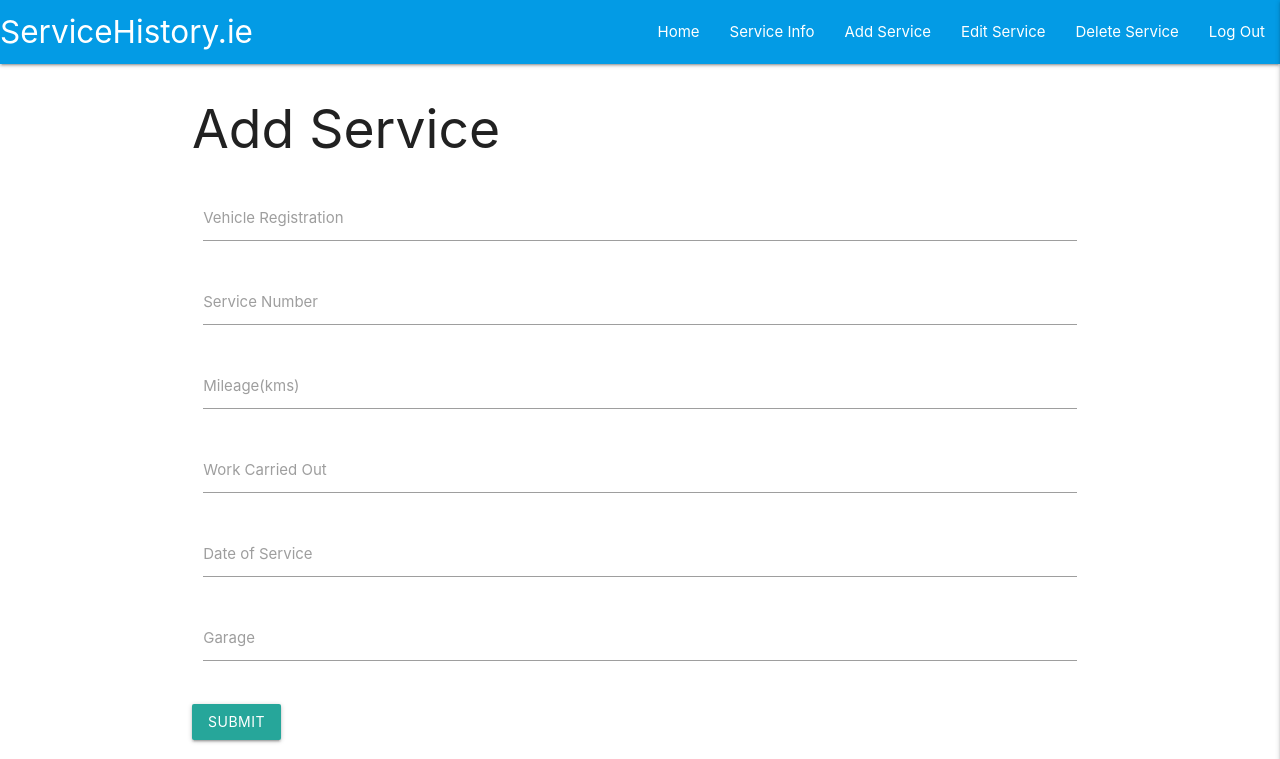
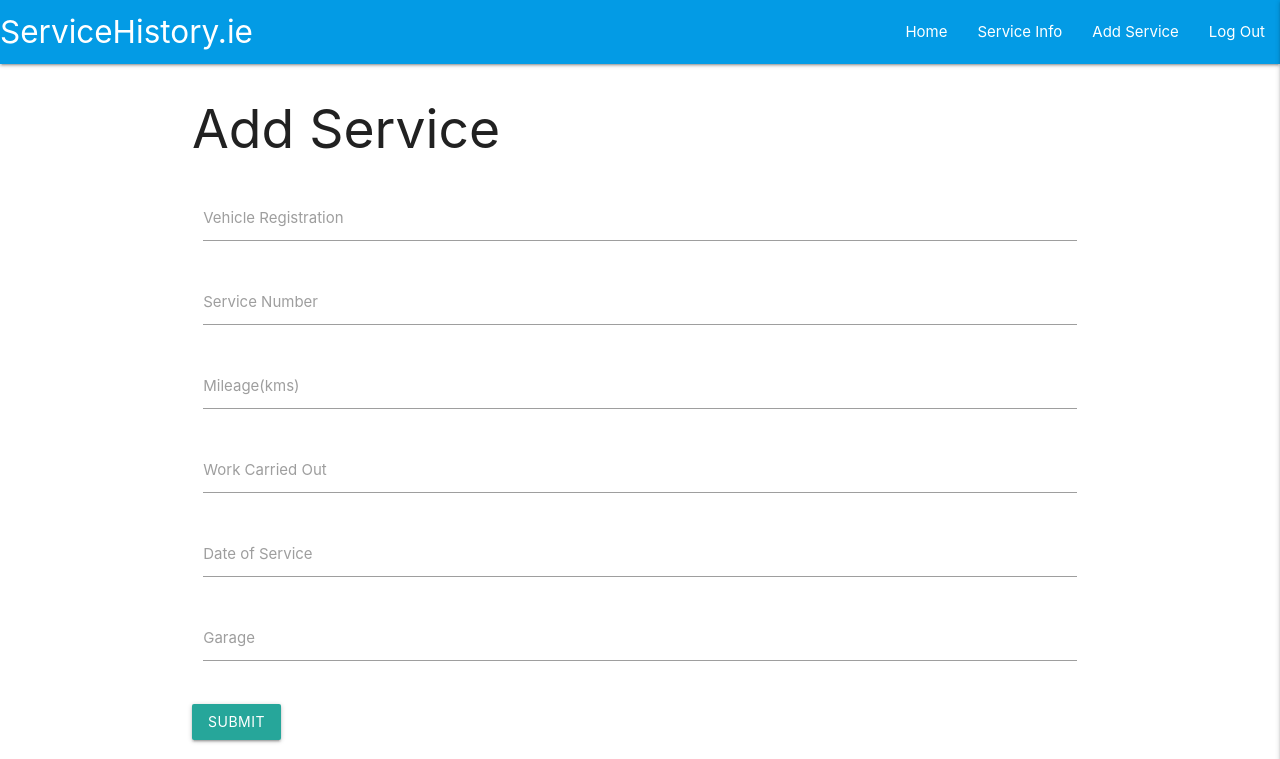
Before and after one commit to Cha-K28/data_centric_development_MSP3, a Flask app: page /add_service in a window 1280 px wide. Shown: the top 759 px of the page. Run offline with Flask 2, Linux system fonts and the light colour scheme; the visitor is signed in with stand-in values (Sample User, id 1); some libraries are stand-ins or nearby versions.

Commit message:
add user time limit and user specific service history

```diff
--- a/app.py
+++ b/app.py
@@ -1,9 +1,10 @@
 import os
 from flask import (
     Flask, flash, render_template,
-    redirect, request, session, url_for)
+    redirect, request, session, url_for,)
 from flask_pymongo import PyMongo
 from bson.objectid import ObjectId
+from datetime import timedelta
 from werkzeug.security import generate_password_hash, check_password_hash
 if os.path.exists("env.py"):
     import env
@@ -26,13 +27,22 @@ def home_page():
 
 # End Home ---------------------------------------------------
 
+# Auto log out
+
+
+@app.before_request
+def make_session_permanent():
+    session.permanent = True
+    app.permanent_session_lifetime = timedelta(minutes=30)
+
 
 # Service Info ---------------------------------------------------
 
 
 @app.route("/get_service_info")
 def get_service_info():
-    service_history = list(mongo.db.service_history.find())
+    service_history = list(mongo.db.service_history.find(filter = { "created_by": session["user"] }))
+
     return render_template("service_info.html",
             service_history=service_history)
 
@@ -149,7 +159,18 @@ def edit_service(service_id):
     service = mongo.db.service_history.find_one({"_id": ObjectId(service_id)})
     return render_template("edit_service.html", service_info=service)
 
+        # if request.method == "POST":
+
+        # service['registration'] = request.form.get("vehicle_registration")
+
+
+        # mongo.db.service_history.update(service)
+        # flash("Service Successfully updated")
+        # return redirect(url_for("get_service_info"))
+
 # End Edit Task ---------------------------------------------------
+
+
 
 # Delete Task ---------------------------------------------------
 
--- a/templates/base.html
+++ b/templates/base.html
@@ -24,8 +24,6 @@
                     {% if session.user %}
                         <li><a href="{{ url_for('get_service_info') }}">Service Info</a></li>
                         <li><a href="{{ url_for('add_service') }}">Add Service</a></li>
-                        <li><a href="#">Edit Service</a></li>
-                        <li><a href="#">Delete Service</a></li>
                         <li><a href="{{ url_for('logout') }}">Log Out</a></li>
                     {% else %}
                         <li><a href="{{ url_for('login') }}">Log In</a></li>
@@ -42,8 +40,6 @@
                     {% if session.user %}
                         <li><a href="{{ url_for('get_service_info') }}">Service Info</a></li>
                         <li><a href="{{ url_for('add_service') }}">Add Service</a></li>
-                        <li><a href="#">Edit Service</a></li>
-                        <li><a href="#">Delete Service</a></li>
                         <li><a href="{{ url_for('logout') }}">Log Out</a></li>
                     {% else %}
                         <li><a href="{{ url_for('login') }}">Log In</a></li>
--- a/templates/edit_service.html
+++ b/templates/edit_service.html
@@ -4,7 +4,7 @@
 <h2>Edit Service</h2>
 
 <div class="row">
-    <form class="col s12" method="POST" action="{{ url_for('edit_service', service_id=service_info._id) }}">
+    <form class="col s12" method="POST" action="{{ url_for('update_service', service_id=service_info._id) }}">
       <div class="row">
         <div class="input-field col s12">
             <input id="vehicle_registration" name="vehicle_registration" type="text" class="validate" placeholder="{{ service_info.registration }}">
```
